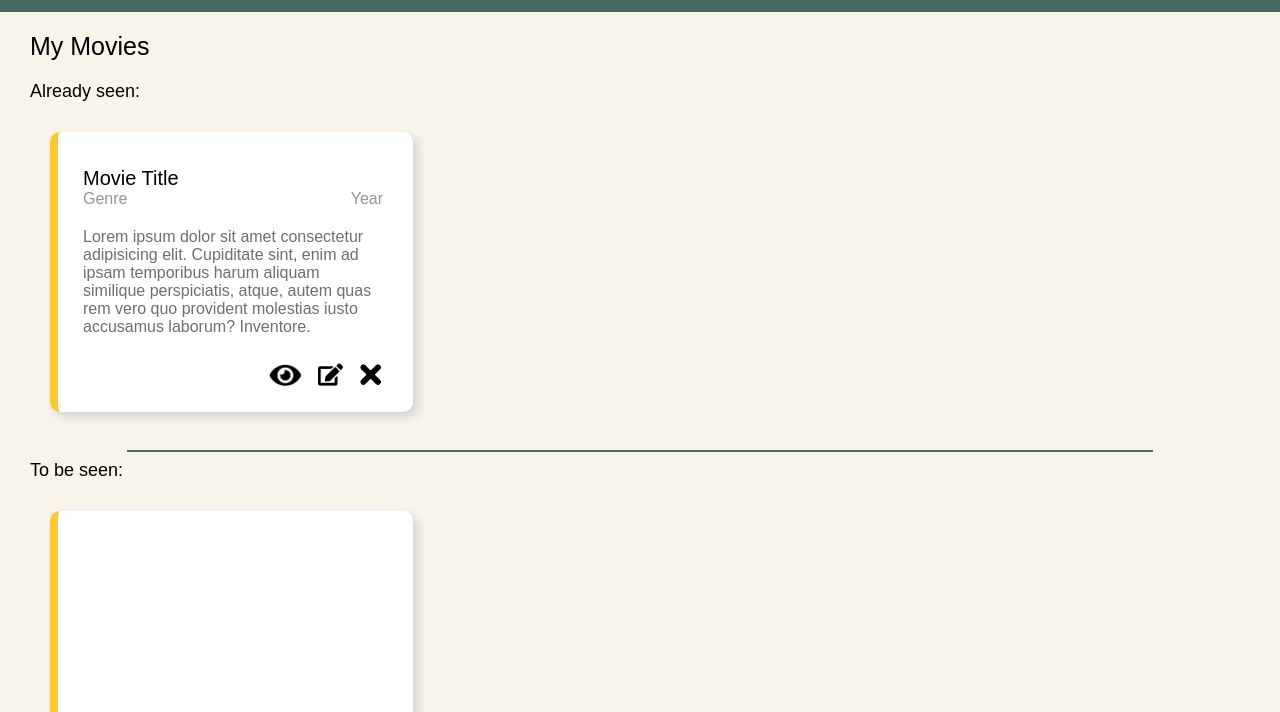
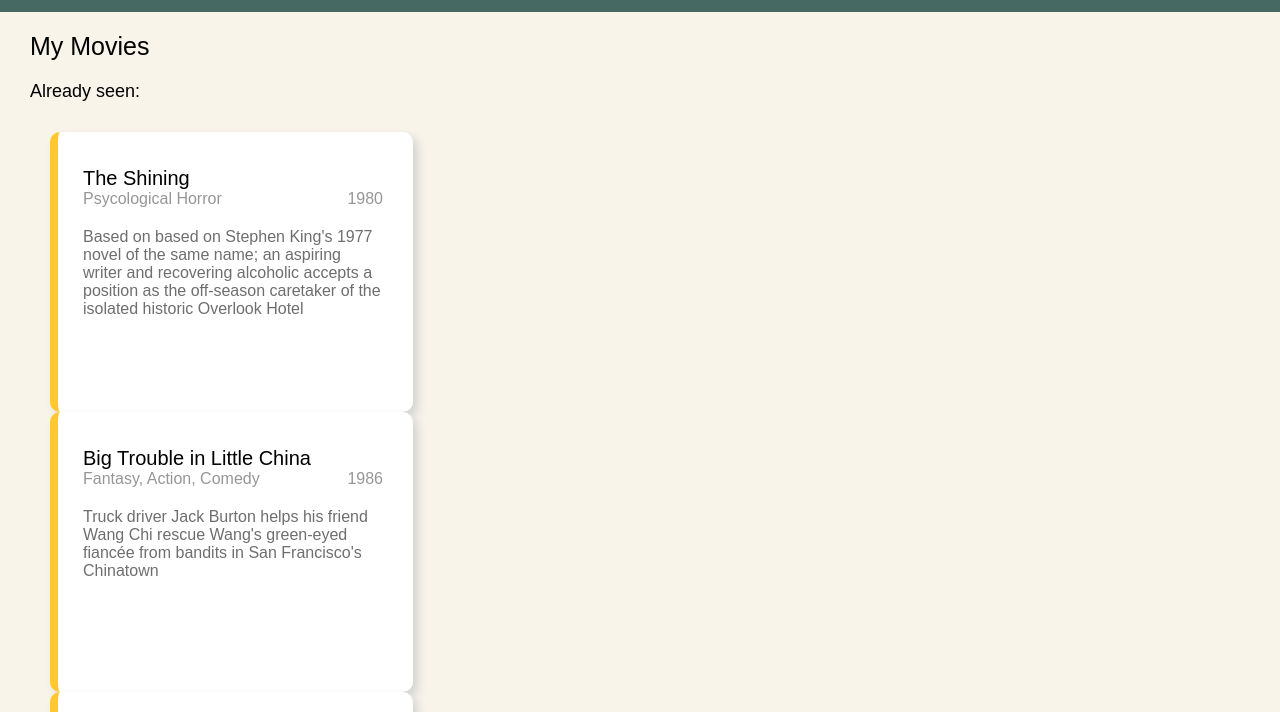
Before and after one commit to VGardella/film-library, a plain HTML site: page index.html in a window 1280 px wide. Shown: the part 88-800 px from the top of the page. Drawn offline with Linux system fonts and the light colour scheme; a web font is replaced by a local one.

Commit message:
Delete placeholder card and add id to card board

```diff
--- a/index.html
+++ b/index.html
@@ -47,25 +47,8 @@
         <div class="title">My Movies</div>
         <div class="cards-container">
           <div class="subtitle">Already seen:</div>
-          <div class="cards">
-            <div class="card">
-              <div class="movie-title">Movie Title</div>
-              <div class="movie-data">
-                <div class="movie-genre">Genre</div>
-                <div class="movie-year">Year</div>
-              </div>
-              <div class="movie-desc">
-                Lorem ipsum dolor sit amet consectetur adipisicing elit.
-                Cupiditate sint, enim ad ipsam temporibus harum aliquam
-                similique perspiciatis, atque, autem quas rem vero quo provident
-                molestias iusto accusamus laborum? Inventore.
-              </div>
-              <div class="movie-buttons">
-                <img class="btn" id="seen-unseen" src="static/seen.png" alt="Seen" />
-                <img class="btn" id="edit" src="static/edit.png" alt="Edit" />
-                <img class="btn" id="delete" src="static/delete.png" alt="Delete" />
-              </div>
-            </div>
+          <div class="cards" id="board">
+
           </div>
           <hr />
           <div class="subtitle">To be seen:</div>
```
